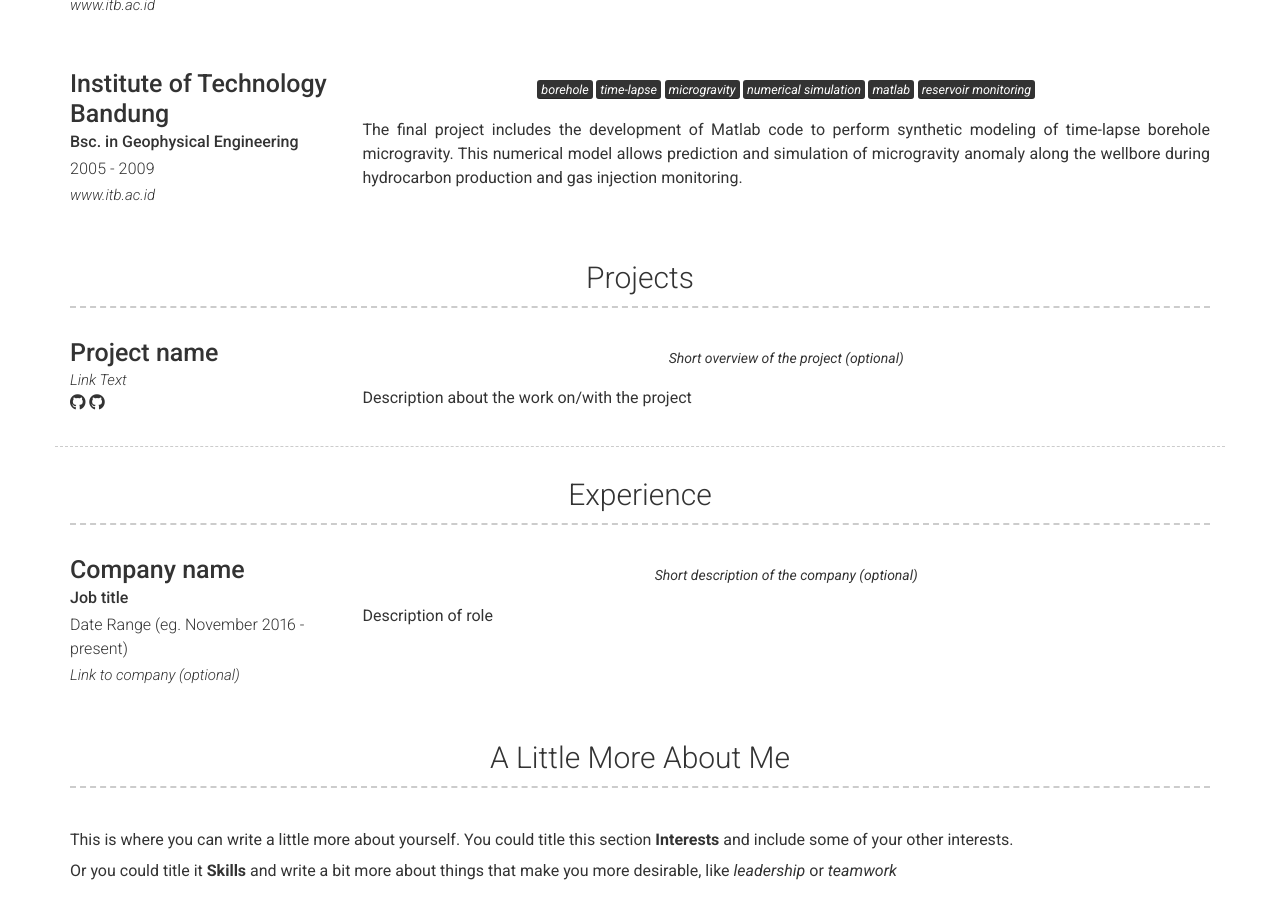
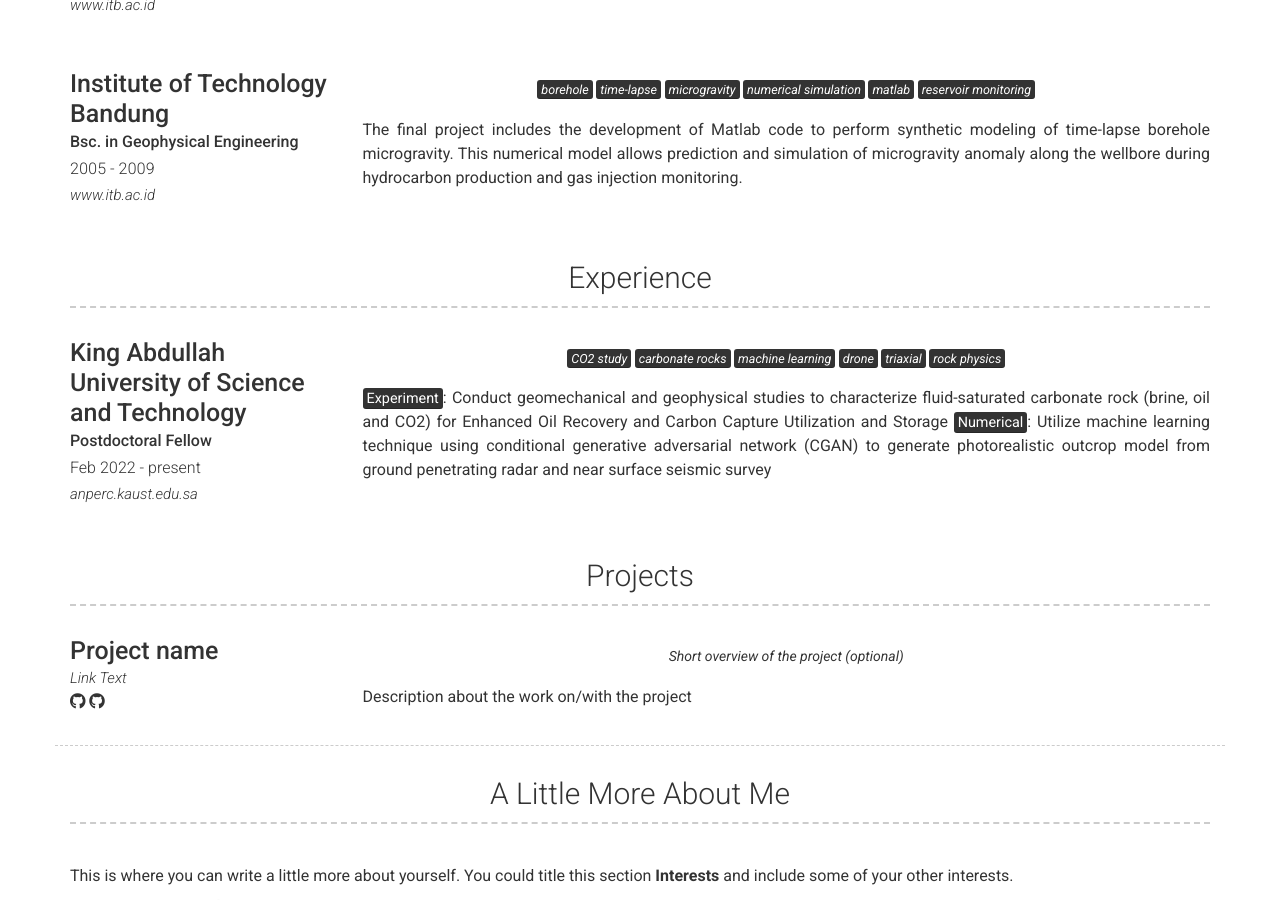
Before and after one commit to andikaperbawa/andikaperbawa2.github.io, a Jekyll site: the page built from index.md, in a window 1280 px wide and 900 px high, scrolled down 1056 px. Built offline with Jekyll 4.4.1, drawn with Linux system fonts in a browser that asks for light colours; nearby versions of some CDN libraries.

Commit message:
Update _config.yml

```diff
--- a/_config.yml
+++ b/_config.yml
@@ -87,6 +87,19 @@ content:
           <mark>borehole</mark> <mark>time-lapse</mark> <mark>microgravity</mark> <mark>numerical simulation</mark> <mark>matlab</mark> <mark>reservoir monitoring</mark>
         description: | # this will include new lines to allow paragraphs
           The final project includes the development of Matlab code to perform synthetic modeling of time-lapse borehole microgravity. This numerical model allows prediction and simulation of microgravity anomaly along the wellbore during hydrocarbon production and gas injection monitoring.
+  - title: Experience
+    layout: list
+    content:
+      - layout: left
+        title: King Abdullah University of Science and Technology
+        sub_title: Postdoctoral Fellow
+        caption: Feb 2022 - present
+        link: anperc.kaust.edu.sa
+        quote: >
+          <mark>CO2 study</mark> <mark>carbonate rocks</mark> <mark>machine learning</mark> <mark>drone</mark> <mark>triaxial</mark> <mark>rock physics</mark>
+        description: | # this will include new lines to allow paragraphs
+          <mark>Experiment</mark>: Conduct geomechanical and geophysical studies to characterize fluid-saturated carbonate rock (brine, oil and CO2) for Enhanced Oil Recovery and Carbon Capture Utilization and Storage
+          <mark>Numerical</mark>: Utilize machine learning technique using conditional generative adversarial network (CGAN) to generate photorealistic outcrop model from ground penetrating radar and near surface seismic survey
   - title: Projects # Title for the section
     layout: list # Type of content section (list/text)
     content:
@@ -107,18 +120,6 @@ content:
           Short overview of the project (optional)
         description: | # this will include new lines to allow paragraphs
           Description about the work on/with the project
-  - title: Experience
-    layout: list
-    content:
-      - layout: left
-        title: Company name
-        sub_title: Job title
-        caption: Date Range (eg. November 2016 - present)
-        link: Link to company (optional)
-        quote: >
-          Short description of the company (optional)
-        description: | # this will include new lines to allow paragraphs
-          Description of role
   - title: A Little More About Me
     layout: text
     content: | # this will include new lines to allow paragraphs
```
